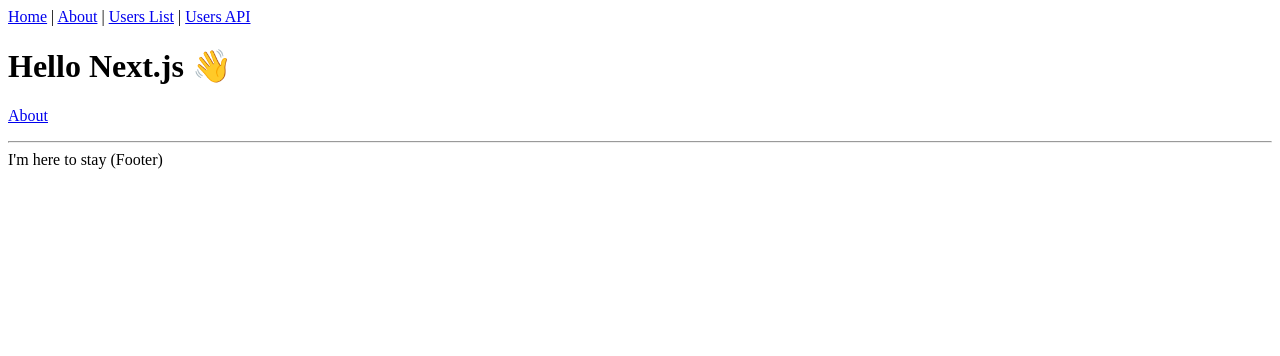
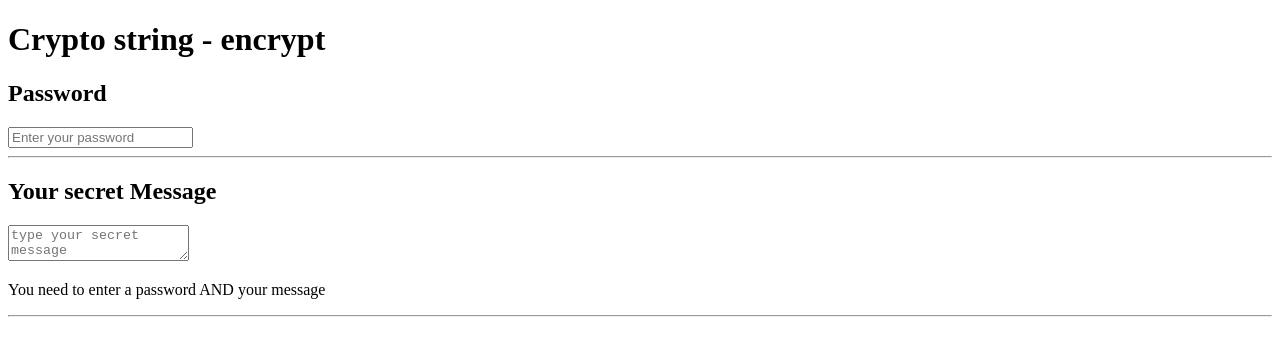
Before and after one commit to Tobi-mmt/crypto-text, a Next.js app: page / in a window 1280 px wide. Shown: the top 356 px of the page. Built offline with nearby package versions, Linux system fonts and the light colour scheme.

Commit message:
feat: introduce mvp
This includes decrypting and encrypting text

```diff
--- a/components/Layout.tsx
+++ b/components/Layout.tsx
@@ -1,5 +1,4 @@
 import React, { ReactNode } from 'react'
-import Link from 'next/link'
 import Head from 'next/head'
 
 type Props = {
@@ -15,25 +14,11 @@
       <meta name="viewport" content="initial-scale=1.0, width=device-width" />
     </Head>
     <header>
-      <nav>
-        <Link href="/">
-          <a>Home</a>
-        </Link>{' '}
-        |{' '}
-        <Link href="/about">
-          <a>About</a>
-        </Link>{' '}
-        |{' '}
-        <Link href="/users">
-          <a>Users List</a>
-        </Link>{' '}
-        | <a href="/api/users">Users API</a>
-      </nav>
+
     </header>
     {children}
     <footer>
       <hr />
-      <span>I'm here to stay (Footer)</span>
     </footer>
   </div>
 )
--- /dev/null
+++ b/lib/crypto.ts
@@ -0,0 +1,34 @@
+import { compressToUTF16, decompressFromUTF16 } from 'lz-string'
+import { AES, enc } from 'crypto-js'
+
+export const decrypt = (data: string, key: string): string => {
+  if (key) {
+    const wordArray = enc.Base64.parse(data);
+    const encryptedData = wordArray.toString(enc.Utf8);
+    const bytes = AES.decrypt(encryptedData, key)
+    const compressedData = bytes.toString(enc.Utf8);
+    const plainText = decompressFromUTF16(compressedData)
+    return plainText || ""
+  }
+  return ""
+}
+
+export const encrypt = (data: string, key: string): string => {
+  const compressedData = compressToUTF16(data)
+  const encryptedData = AES.encrypt(compressedData, key).toString()
+  const wordArray = enc.Utf8.parse(encryptedData)
+  const urlSafeBase64String = enc.Base64.stringify(wordArray);
+  return urlSafeBase64String
+}
+
+export const stringToBase64 = (plainString: string): string => {
+  const wordArray = enc.Utf8.parse(plainString)
+  const urlSafeBase64String = enc.Base64.stringify(wordArray);
+  return urlSafeBase64String
+}
+
+export const base64ToString = (base64String: string): string => {
+  const wordArray = enc.Base64.parse(base64String);
+  const plainString = wordArray.toString(enc.Utf8);
+  return plainString
+}
--- a/package.json
+++ b/package.json
@@ -8,11 +8,15 @@
     "type-check": "tsc"
   },
   "dependencies": {
+    "crypto-js": "^4.0.0",
+    "lz-string": "^1.4.4",
     "next": "latest",
     "react": "^16.12.0",
     "react-dom": "^16.12.0"
   },
   "devDependencies": {
+    "@types/crypto-js": "^4.0.1",
+    "@types/lz-string": "^1.3.34",
     "@types/node": "^12.12.21",
     "@types/react": "^16.9.16",
     "@types/react-dom": "^16.9.4",
--- a/pages/api/users/index.ts
+++ /dev/null
@@ -1,16 +0,0 @@
-import { NextApiRequest, NextApiResponse } from 'next'
-import { sampleUserData } from '../../../utils/sample-data'
-
-const handler = (_req: NextApiRequest, res: NextApiResponse) => {
-  try {
-    if (!Array.isArray(sampleUserData)) {
-      throw new Error('Cannot find user data')
-    }
-
-    res.status(200).json(sampleUserData)
-  } catch (err) {
-    res.status(500).json({ statusCode: 500, message: err.message })
-  }
-}
-
-export default handler
--- a/pages/index.tsx
+++ b/pages/index.tsx
@@ -1,15 +1,50 @@
-import Link from 'next/link'
+import React, { useState, useEffect } from 'react'
 import Layout from '../components/Layout'
+import { encrypt, stringToBase64 } from '../lib/crypto'
 
-const IndexPage = () => (
-  <Layout title="Home | Next.js + TypeScript Example">
-    <h1>Hello Next.js 👋</h1>
-    <p>
-      <Link href="/about">
-        <a>About</a>
-      </Link>
-    </p>
-  </Layout>
-)
+const IndexPage = () => {
+  const [plainText, setPlainText] = useState<string>("")
+  const [cypher, setCypher] = useState<string>("")
+  const [key, setKey] = useState<string>("")
+  const [error, setError] = useState<string>("")
+
+  useEffect(() => {
+    // encrypt on change
+    setError("")
+    if (plainText && key) {
+      try {
+        const plain = encrypt(plainText, key)
+        if (!plain) throw new Error("Something went wrong while decrypting")
+        setCypher(plain)
+      } catch (e) {
+        setError("Looks like your password is wrong")
+      }
+    } else {
+      setError("You need to enter a password AND your message")
+    }
+  }, [key, plainText])
+
+  return (
+    <Layout title="Crypto string">
+      <h1>Crypto string - encrypt</h1>
+
+      <h2>Password</h2>
+      <input type="text" placeholder="Enter your password" value={key} onChange={(e) => setKey(e.target.value)} />
+      <hr />
+      <h2>Your secret Message</h2>
+      <textarea placeholder="type your secret message" value={plainText} onChange={(e) => setPlainText(e.target.value)} />
+      {error ? <p>{error}</p> : (
+        <>
+          <h2>Public secrue link</h2>
+          <p>It is save to post send this link via unsecured ways since all datas are securely encrypted.</p>
+          <p><a href={`localhost:3000/decrypt/${cypher}`} target="_blank">{`localhost:3000/decrypt/${cypher}`}</a></p>
+          <h2>Private link</h2>
+          <p>This link contains the password. Do no post this in public places</p>
+          <p><a href={`localhost:3000/decrypt/${cypher}#${stringToBase64(key)}`} target="_blank">{`localhost:3000/decrypt/${cypher}#${stringToBase64(key)}`}</a></p>
+        </>
+      )}
+    </Layout>
+  )
+}
 
 export default IndexPage
--- a/utils/sample-data.ts
+++ /dev/null
@@ -1,9 +0,0 @@
-import { User } from '../interfaces'
-
-/** Dummy user data. */
-export const sampleUserData: User[] = [
-  { id: 101, name: 'Alice' },
-  { id: 102, name: 'Bob' },
-  { id: 103, name: 'Caroline' },
-  { id: 104, name: 'Dave' },
-]
```
Also changed, not shown: lib/key.ts (added, +10 -0 lines), pages/about.tsx (deleted, +0 -16 lines), pages/decrypt/[cypherBase64].tsx (added, +54 -0 lines), pages/users/[id].tsx (deleted, +0 -61 lines), pages/users/index.tsx (deleted, +0 -37 lines), 2 other files (tests, documents, lock files or other folders).
